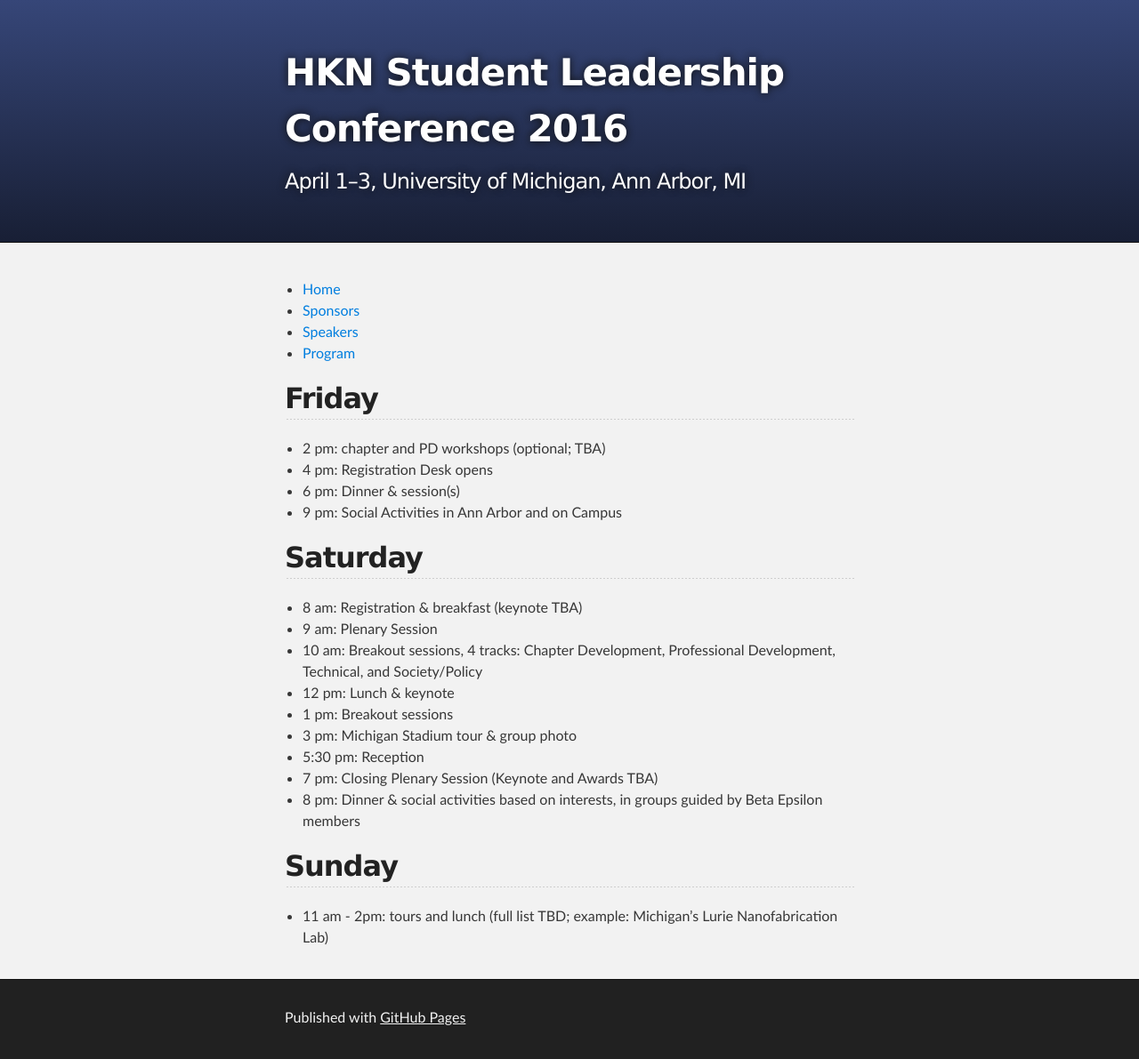
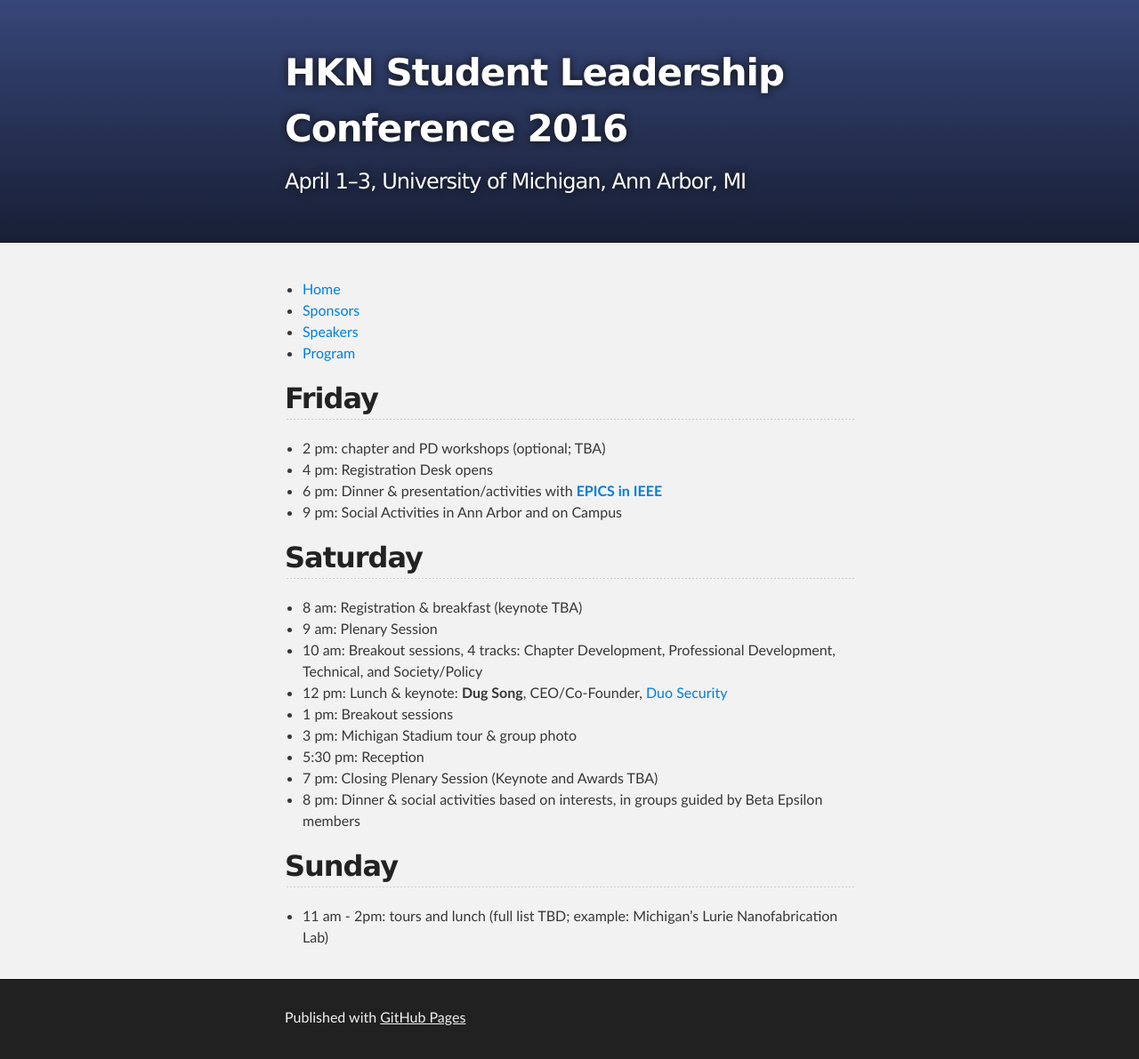
Before and after one commit to hkncon2016/hkncon2016.github.io, a Jekyll site: the page built from program/index.md, in a window 1280 px wide. Shown: the whole page at 89% size. Built offline with Jekyll 4.4.1, drawn with Linux system fonts in a browser that asks for light colours.

Commit message:
Update index.md

```diff
--- a/program/index.md
+++ b/program/index.md
@@ -7,7 +7,7 @@ Friday
 -----
  - 2 pm: chapter and PD workshops (optional; TBA)
  - 4 pm: Registration Desk opens
- - 6 pm: Dinner & session(s)
+ - 6 pm: Dinner & presentation/activities with [**EPICS in IEEE**](http://www.ieee.org/education_careers/education/preuniversity/epics_high.html)
  - 9 pm: Social Activities in Ann Arbor and on Campus
 
 Saturday
@@ -15,7 +15,7 @@ Saturday
  - 8 am: Registration & breakfast (keynote TBA)
  - 9 am: Plenary Session
  - 10 am: Breakout sessions, 4 tracks: Chapter Development, Professional Development, Technical, and Society/Policy
- - 12 pm: Lunch & keynote
+ - 12 pm: Lunch & keynote: **Dug Song**, CEO/Co-Founder, [Duo Security](https://duo.com/)
  - 1 pm: Breakout sessions
  - 3 pm: Michigan Stadium tour & group photo
  - 5:30 pm: Reception
```
